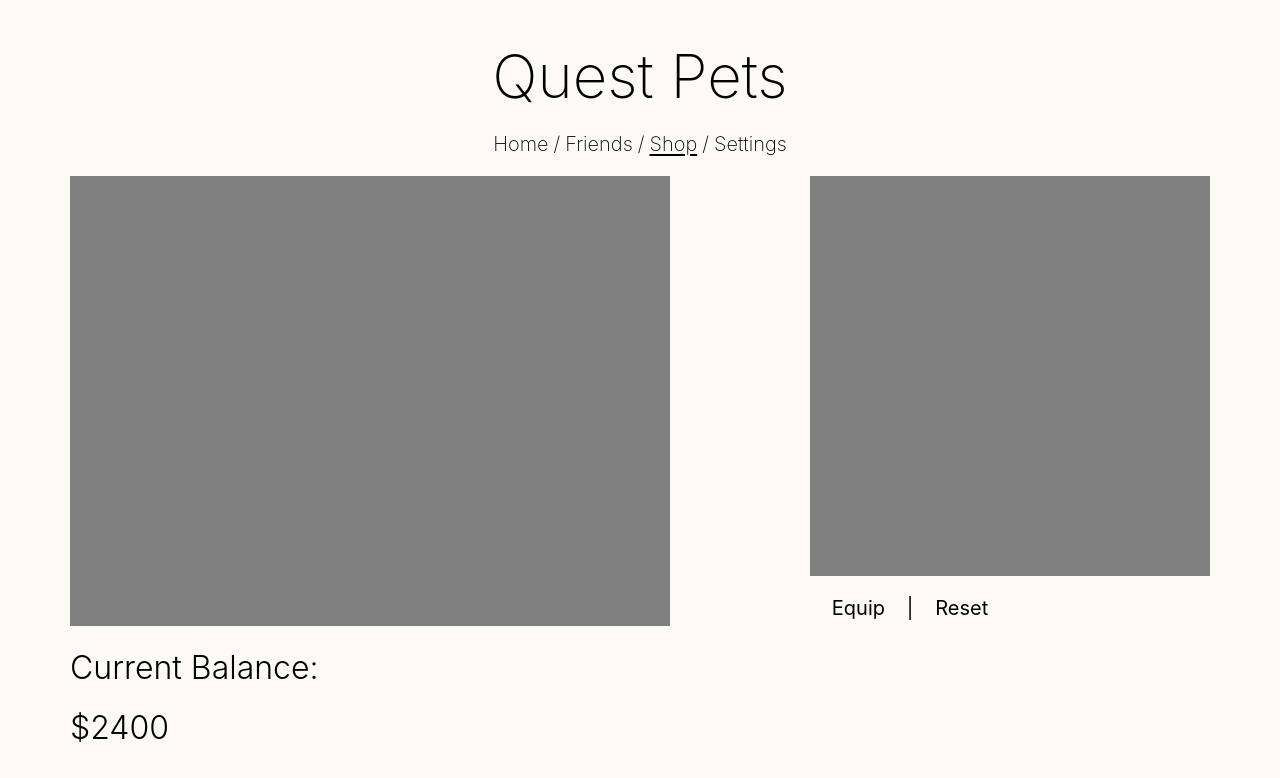
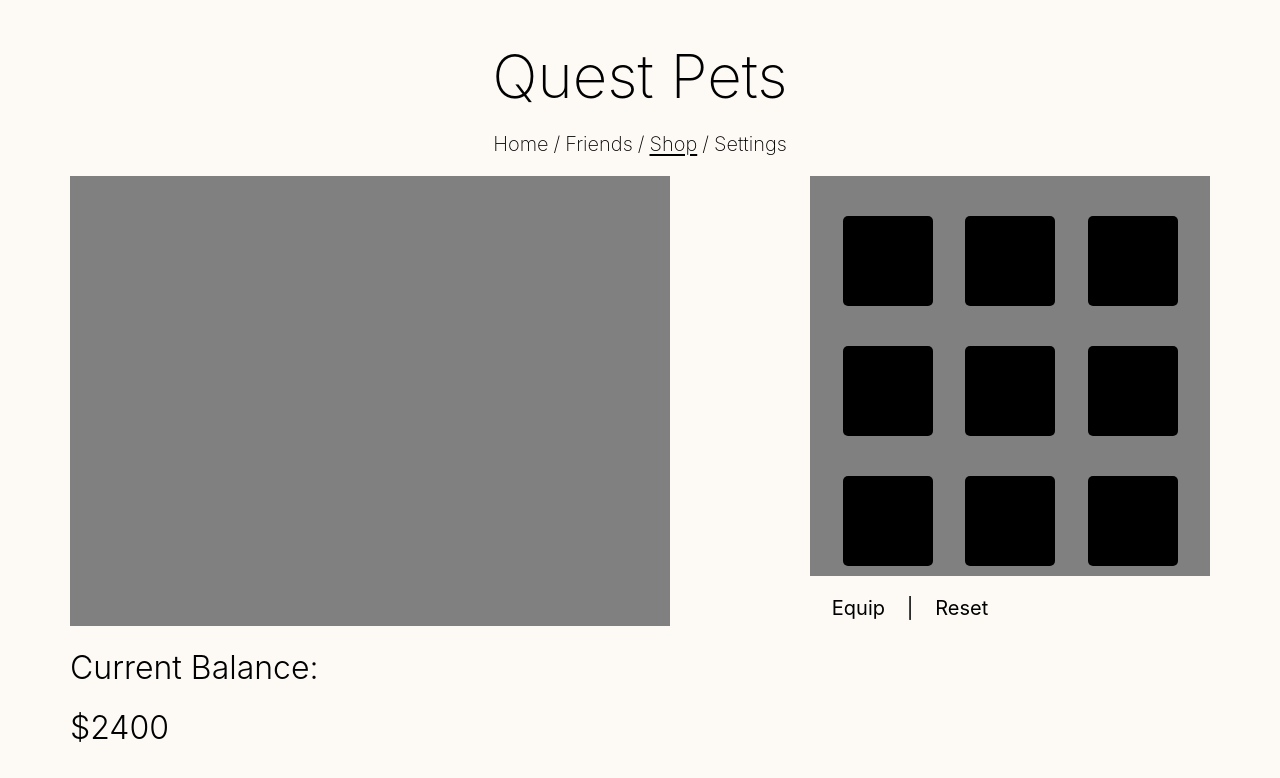
Before and after one commit to CSC207-2022F-UofT/course-project-blob-daily, a React (Create React App) app in the folder frontend/: page /shop in a window 1280 px wide. Shown: the top 778 px of the page. Built offline with nearby package versions, Linux system fonts and the light colour scheme.

Commit message:
added scrollable shop

```diff
--- a/frontend/package.json
+++ b/frontend/package.json
@@ -10,6 +10,7 @@
     "react-dom": "^18.2.0",
     "react-router-dom": "^6.4.3",
     "react-scripts": "5.0.1",
+    "scrollable-component": "^1.2.1",
     "web-vitals": "^2.1.4"
   },
   "scripts": {
--- /dev/null
+++ b/frontend/src/Components/shopitems.css
@@ -0,0 +1,21 @@
+.shopItems {
+    width: 400px;
+    max-height: 400px;
+    background-color: gray;
+    overflow-x: scroll;
+}
+
+.shopItemsRow {
+    padding-top: 40px;
+    display: flex;
+    flex-direction: row;
+    justify-content: space-evenly;
+
+}
+
+.shopItem {
+    width: 90px;
+    height: 90px;
+    background-color: black;
+    border-radius: 5px;
+}
--- /dev/null
+++ b/frontend/src/Components/shopitems.js
@@ -0,0 +1,30 @@
+import './shopitems.css'
+
+function ShopItem() {
+  return (
+    <div className="shopItems">
+      <div className="shopItemsRow">
+        <div className="shopItem"></div>
+        <div className="shopItem"></div>
+        <div className="shopItem"></div>
+      </div>
+      <div className="shopItemsRow">
+        <div className="shopItem"></div>
+        <div className="shopItem"></div>
+        <div className="shopItem"></div>
+      </div>
+      <div className="shopItemsRow">
+        <div className="shopItem"></div>
+        <div className="shopItem"></div>
+        <div className="shopItem"></div>
+      </div>
+      <div className="shopItemsRow">
+        <div className="shopItem"></div>
+        <div className="shopItem"></div>
+        <div className="shopItem"></div>
+      </div>
+    </div>
+  );
+}
+
+export default ShopItem;
--- a/frontend/src/Pages/Shop.css
+++ b/frontend/src/Pages/Shop.css
@@ -10,12 +10,6 @@
     background-color: gray;
 }
 
-.shopItems {
-    width: 400px;
-    height: 400px;
-    background-color: gray;
-    display: flex;
-}
 
 
 .shopText {
--- a/frontend/src/Pages/Shop.js
+++ b/frontend/src/Pages/Shop.js
@@ -1,5 +1,7 @@
 import "./Shop.css"
 import Navbar from "../Components/navbar";
+import 'scrollable-component';
+import ShopItem from "../Components/shopitems";
 
 function Shop(){
     return(
@@ -13,9 +15,7 @@ function Shop(){
                 </div>
 
                 <div>
-                    <div className="shopItems grid grid-cols-3 gap-3">
-
-                    </div>
+                    <ShopItem/>
                     <div className="manageFlex">
                         <p>Equip</p>
                         <p>|</p>
```
Also changed, not shown: 1 other file (tests, documents, lock files or other folders).
